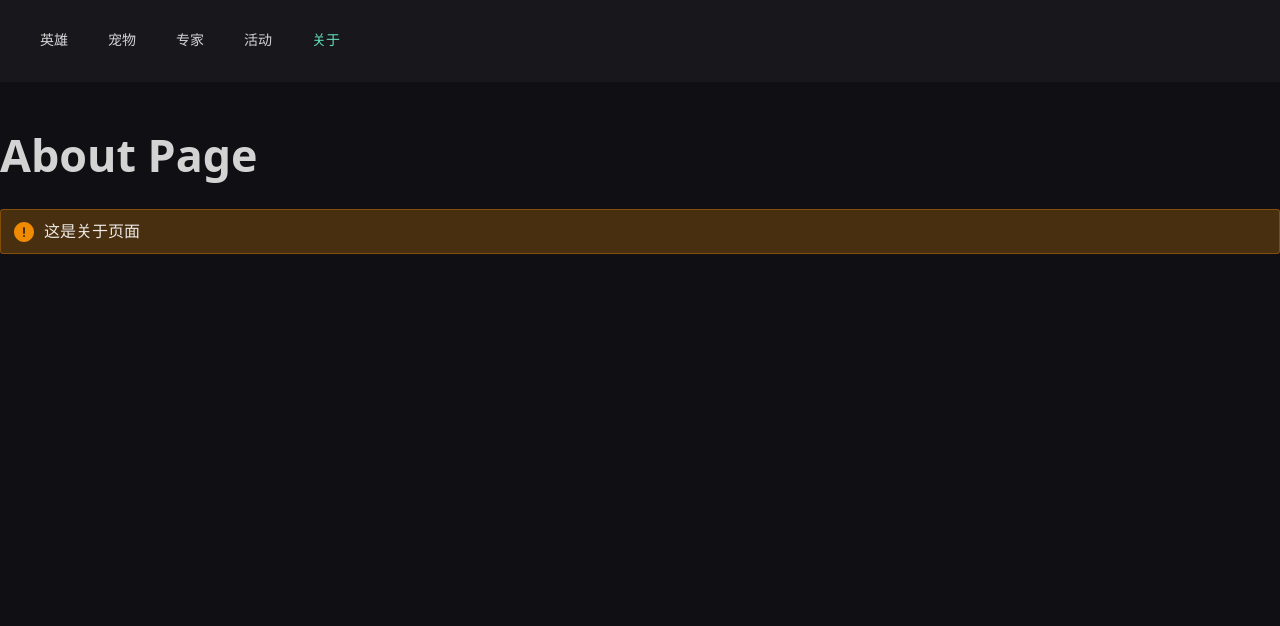
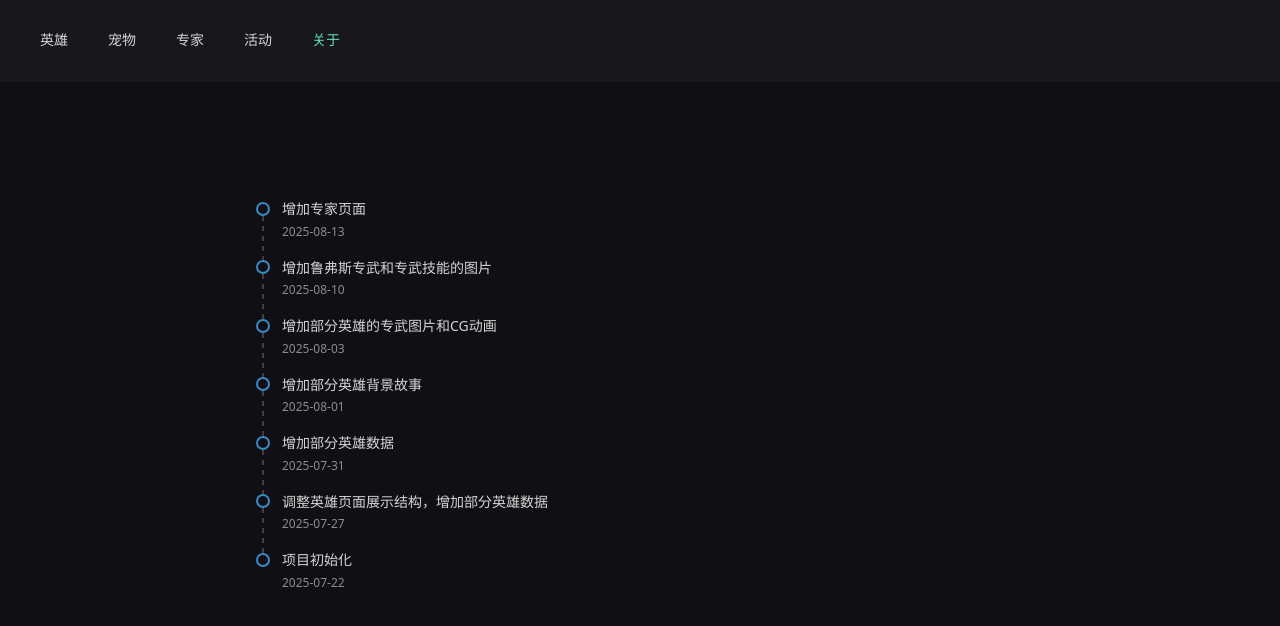
Before and after one commit to lzb-libra/endless-winter, a Vue app: page /endless-winter/about in a window 1280 px wide. Shown: the top 626 px of the page. Built offline with nearby package versions, Linux system fonts and the light colour scheme; the HTML template or start-up script is replaced by a standard one.

Commit message:
修改about页面为日志页面

```diff
--- a/src/router/index.js
+++ b/src/router/index.js
@@ -6,7 +6,7 @@ import Expert from "../views/Expert.vue";
 import About from "../views/About.vue";
 
 const routes = [
-	{ path: "/", redirect: "/hero" },
+	{ path: "/", redirect: "/about" },
 	{ path: "/hero", name: "Hero", component: Hero },
 	{ path: "/pet", name: "Pet", component: Pet },
 	{ path: "/expert", name: "Expert", component: Expert },
--- a/src/views/About.vue
+++ b/src/views/About.vue
@@ -1,10 +1,29 @@
 <template>
-  <div>
-    <h1>About Page</h1>
-    <n-alert title="这是关于页面" type="warning" show-icon />
+  <div class="timeline-main">
+    <n-timeline>
+      <n-timeline-item v-for="(item, index) in uplogs" type="info" :content="item.content" :key="index"
+        :time="item.time" line-type="dashed" />
+    </n-timeline>
   </div>
 </template>
 
 <script setup>
-// 无需手动导入，自动按需加载
+const uplogs = [
+  { content: '增加专家页面', time: '2025-08-13' },
+  { content: '增加鲁弗斯专武和专武技能的图片', time: '2025-08-10' },
+  { content: '增加部分英雄的专武图片和CG动画', time: '2025-08-03' },
+  { content: '增加部分英雄背景故事', time: '2025-08-01' },
+  { content: '增加部分英雄数据', time: '2025-07-31' },
+  { content: '调整英雄页面展示结构，增加部分英雄数据', time: '2025-07-27' },
+  { content: '项目初始化', time: '2025-07-22' },
+]
 </script>
+
+<style lang="css">
+.timeline-main {
+  margin-top: 100px;
+  margin-left: 20%;
+  margin-bottom: 5%;
+  overflow-y: hidden;
+}
+</style>
```
